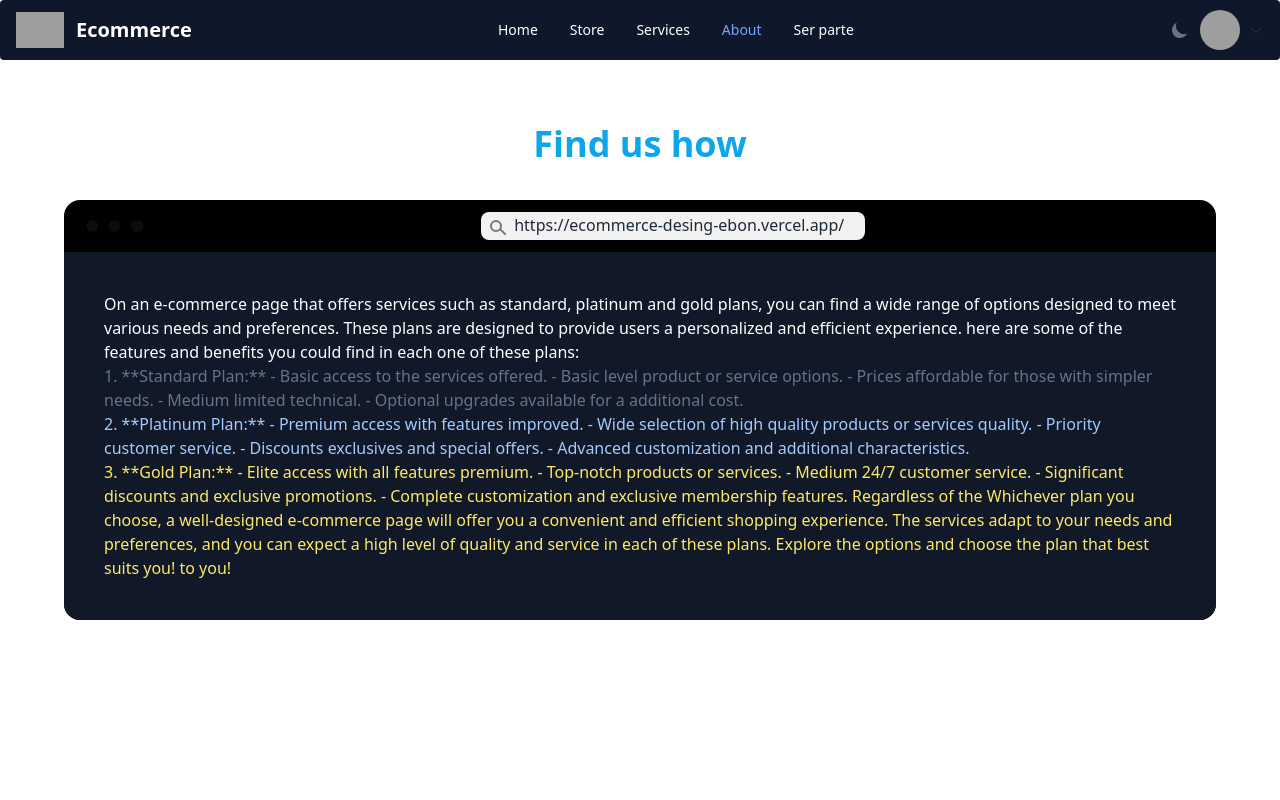
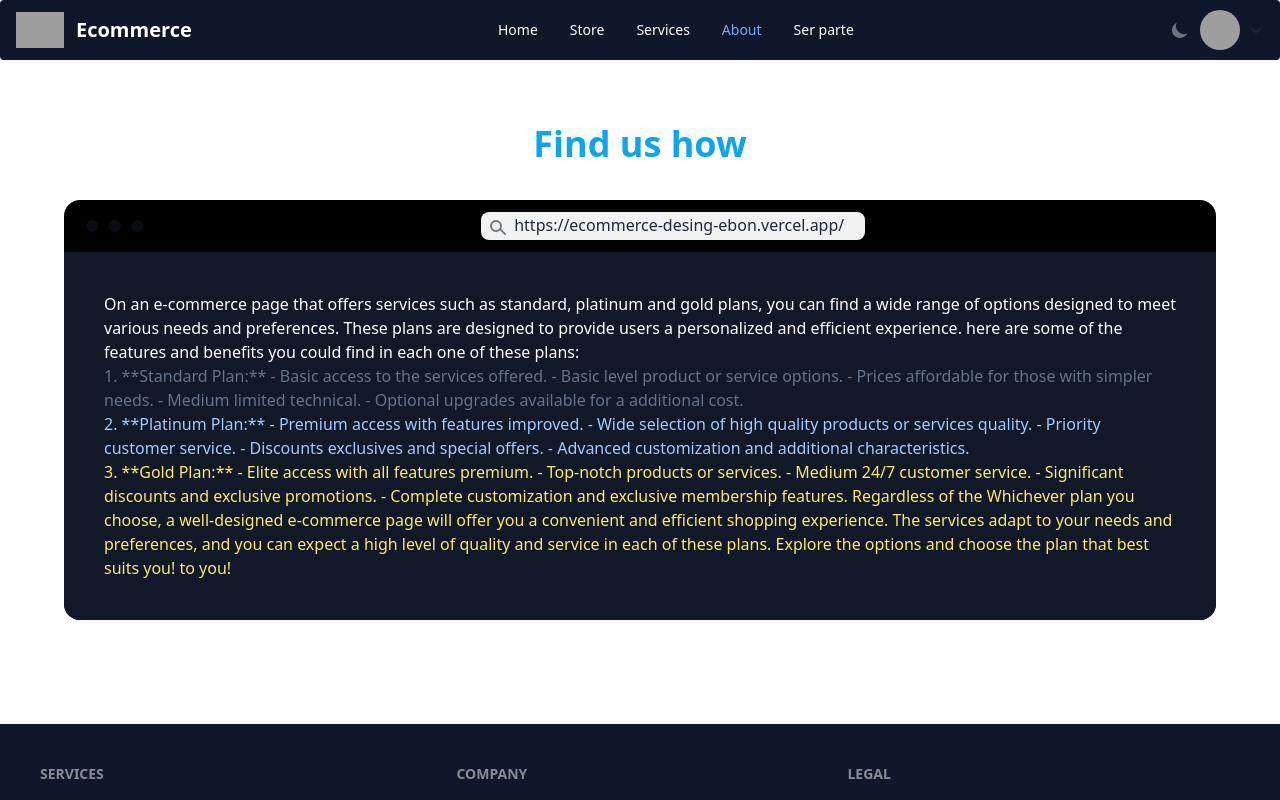
Before and after one commit to Alexisrk310/ecommerce-desing, a React (Vite) app: page /about in a window 1280 px wide. Shown: the top 800 px of the page. Built offline with nearby package versions, Linux system fonts and the light colour scheme; grey boxes are pictures that could not be loaded.

Commit message:
lo mismo del ultimo commit

```diff
--- a/src/pages/AboutPage/AboutPage.tsx
+++ b/src/pages/AboutPage/AboutPage.tsx
@@ -6,7 +6,7 @@ export type AboutPageProps = {};
 
 const AboutPage: React.FC<AboutPageProps> = ({}) => {
 	return (
-		<div className="aboutpage h-screen md:m-16">
+		<div className="aboutpage pb-10 md:m-16">
 			<RevealOnScroll>
 				<h1 className="text-4xl text-center my-9 font-bold text-sky-500">
 					Find us how
```
